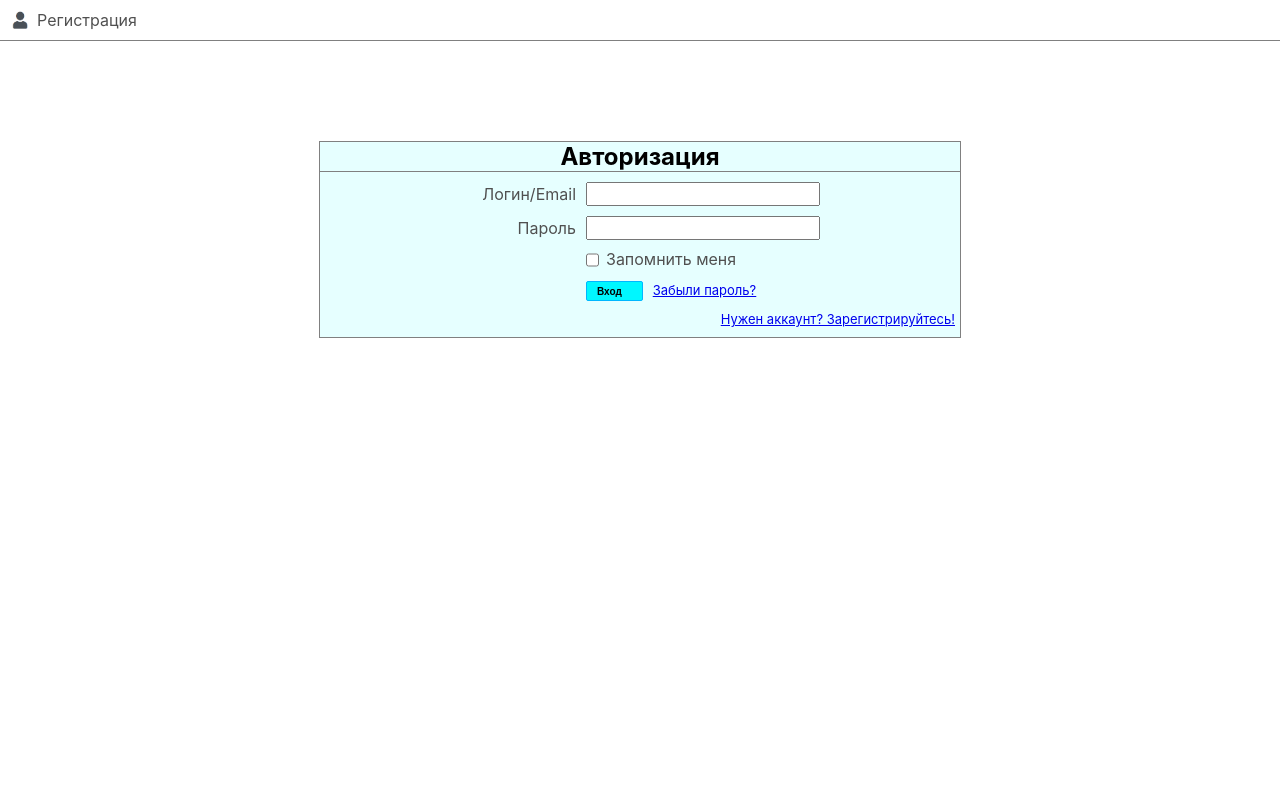
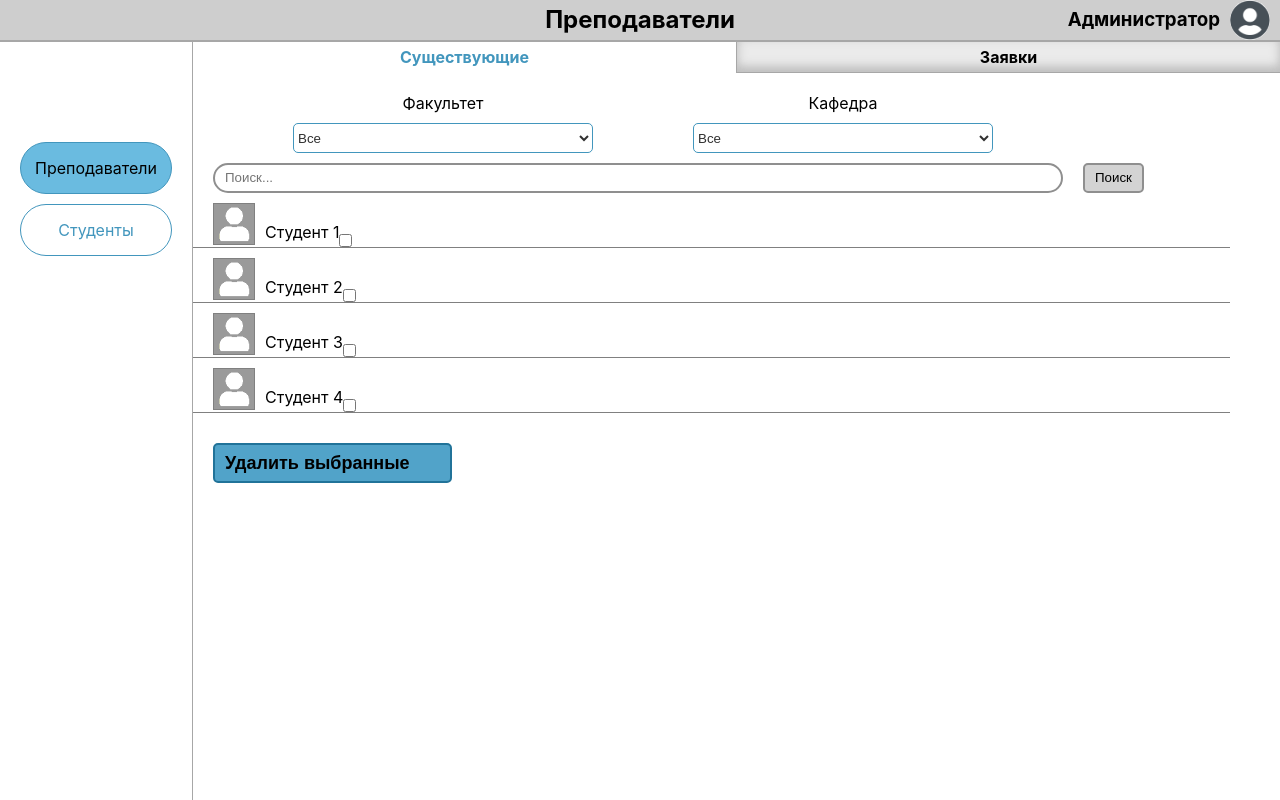
Before and after one commit to troybrox/Task-execution-system, a React (Create React App) app in the folder Client/: page /admin in a window 1280 px wide. Before the commit this address led to /auth. Built offline with nearby package versions, Linux system fonts and the light colour scheme.

Commit message:
swap tag functions, change members functions, add redux admin and fix checked

```diff
--- a/Client/src/components/Action/Action.js
+++ b/Client/src/components/Action/Action.js
@@ -1,35 +1,24 @@
 import React from 'react'
 import './Action.scss'
+import { connect } from 'react-redux'
+import { changeCheckedHandler } from '../../store/actions/admin'
 
 class Action extends React.Component {
-    state = {
-        users: [
-            {name: 'Студент 1', check: false},
-            {name: 'Студент 2', check: false},
-            {name: 'Студент 3', check: true},
-            {name: 'Студент 4', check: false}
-        ]
-    }
-
-    changeChecked = index => {
-        const users = [...this.state.users]
-        users[index].check = !users[index].check
-        this.setState({
-            users
-        })
-    }
-
     renderUsers = () => {
-        const list = this.state.users.map((item, index) => {
+        const list = this.props.showUsers.map((item, index) => {
             return (
                 <li
                     key={index}
                     className='user_list_admin'
-                    onClick={this.changeChecked.bind(this, index)}
+                    onClick={this.props.changeChecked.bind(this, index)}
                 >
                     <img src='images/card.png' alt='' />
-                    <span>{item.name}</span>
-                    {/* <input type='checkbox'  checked={item.check} /> */}
+                    <label htmlFor={`check-${index}`}>{item.name}</label>
+                    <input
+                        type='checkbox'
+                        id={`check-${index}`}
+                        // checked={item.check}
+                    />
                 </li>
             )
         })
@@ -45,4 +34,16 @@ class Action extends React.Component {
     }
 }
 
-export default Action
+// function mapStateToProps(state) {
+//     return {
+//         users: state.admin.users
+//     }
+// }
+
+function mapDispatchToProps(dispatch) {
+    return {
+        changeChecked: index => dispatch(changeCheckedHandler(index))
+    }
+}
+
+export default connect(null, mapDispatchToProps)(Action)
--- a/Client/src/components/Action/Action.scss
+++ b/Client/src/components/Action/Action.scss
@@ -25,14 +25,31 @@
                 margin-bottom: 2px;
             }
 
-            span {
+            label {
                 margin-left: 10px;
                 margin-bottom: 5px;
+                cursor: pointer;
+
+                // &:after {
+                //     content:'';
+                //     display:block;
+                //     height:14px;
+                //     width:14px;
+                //     outline:1px solid #939598;
+                // }
             }
 
-            input {
-                margin: 0 200px 0 auto;
-            }
+            // input {
+            //     display: none;
+            // }
+
+            // input:checked, label:after {
+            //     outline:1px solid #939598;
+            //     border:2px solid #fff;
+            //     width:10px;
+            //     height:10px;
+            //     background-color:#63849F;
+            // }
         }
     }
 }
--- a/Client/src/containers/Admin/Admin.js
+++ b/Client/src/containers/Admin/Admin.js
@@ -1,6 +1,7 @@
 import React from 'react'
 import './Admin.scss'
 import Action from '../../components/Action/Action'
+import { connect } from 'react-redux'
 // import axios from 'axios'
 
 class Admin extends React.Component {
@@ -10,11 +11,11 @@ class Admin extends React.Component {
             {value: 'Студенты', forSelect: 'Группа', active: false},
         ],
         hTitle: 'Преподаватели',
-
         tabTitles: [
             {title: 'Существующие', active: true},
             {title: 'Заявки', active: false}
         ],
+
         selects: [
             {
                 title: 'Факультет',
@@ -31,7 +32,12 @@ class Admin extends React.Component {
                 options: ['Все', '6213-010201D', '2402-020502A'],
                 show: false
             }
-        ]
+        ],
+
+        showButton: false,
+        wordAction: 'Удалить',
+
+        showUsers: this.props.users
     }
     // https://localhost:44303/api/admin/student/regrequest
     // https://localhost:44303/api/admin/student/add
@@ -60,6 +66,7 @@ class Admin extends React.Component {
     }
 
     chooseHandler = index => {
+        const showButton = false
         const aside = [...this.state.aside]
         const selects = [...this.state.selects]
 
@@ -78,7 +85,8 @@ class Admin extends React.Component {
         this.setState({
             aside,
             hTitle,
-            selects
+            selects,
+            showButton
         })
 
         // let url = 'https://localhost:44303/api/admin/teacher'
@@ -106,13 +114,25 @@ class Admin extends React.Component {
         // запрос на сервер для юзеров нужных
         // const response = axios.get('https://localhost:44303/api/admin/student/reqrequest')
         const tabTitles = [...this.state.tabTitles]
+        let wordAction = 'Удалить'
         tabTitles.forEach(el => {
             el.active = false
         })
         tabTitles[index].active = true
+        if (tabTitles[index].title === 'Заявки') wordAction = 'Добавить'
 
         this.setState({
-            tabTitles
+            tabTitles,
+            wordAction
+        })
+    }
+
+    checkSelect = event => {
+        let showButton = false
+        if (event.target.value !== 'Все') showButton = true
+
+        this.setState({
+            showButton
         })
     }
 
@@ -122,7 +142,9 @@ class Admin extends React.Component {
                 return (
                     <div key={index} className='sort_item'>
                         <p>{item.title}</p>
-                        <select>
+                        <select
+                            onChange = {item.title === 'Группа' ? event => this.checkSelect(event) : null }
+                        >
                             { this.renderOptions(item.options) }
                         </select>
                     </div>
@@ -140,6 +162,37 @@ class Admin extends React.Component {
             )
         })
     }
+
+    componentDidMount() {
+        // запрос на сервер для получения данных
+    }
+
+    searchHandler = () => {
+        const showUsers = [...this.props.users]
+        // const find
+        // if (find.trim() !== '') {
+            // сделать map'ом
+            // showUsers.forEach(el => {
+                // if (el.name.indexOf(find) === -1)
+                // удаляем из showUsers
+            // })
+        // }
+
+        this.setState({
+            showUsers
+        })
+    }
+
+    // ДЛЯ ПОДСВЕТКИ ЭЛЕМЕНТОВ ПОИСКА(В LOCAL STATE ХРАНИТЬ СТРОКУ ПОИСКА)
+    // И ФУНКЦИЮ ИСПОЛЬЗОВАТЬ ДЛЯ ACTION(ТАК ЖЕ СДЕЛАТЬ ПРОВЕРКУ НА ПУСТУЮ СТРОКУ)
+    // highlight = text => {
+    //     return text.id +
+    //     '. <b>' +
+    //     text.name.replace(new RegExp(this.query, 'gi'), '<span class="highlighted">$&</span>') +
+    //     '</b> - <em>' +
+    //     text.city.replace(new RegExp(this.query, 'gi'), '<span class="highlighted">$&</span>') +
+    //     '</em>';
+    // }
 
     render() {
         return (
@@ -169,18 +222,22 @@ class Admin extends React.Component {
 
                         <div className='sort'>
                             { this.renderSelect() }
-                            <button className='rm_button'>Удалить группу</button>
+                            { this.state.showButton ? <button className='rm_button'>{this.state.wordAction} группу</button> : null}
                         </div>
 
                         <div className='search'>
                             <input type='search' placeholder='Поиск...' />
-                            <button>Поиск</button>
+                            <button
+                                // onClick={this.searchHandler}
+                            >
+                                Поиск
+                            </button>
                         </div>
 
                         <Action
-
+                            showUsers={this.state.showUsers}
                         />
-                        <button className='rm_button bottom_button'>Удалить выбранные</button>
+                        <button className='rm_button bottom_button'>{this.state.wordAction} выбранные</button>
                     </div>
                 </main>
 
@@ -189,4 +246,16 @@ class Admin extends React.Component {
     }
 }
 
-export default Admin
+function mapStateToProps(state) {
+    return {
+        users: state.admin.users
+    }
+}
+
+function mapDispatchToProps(dispatch) {
+    return {
+
+    }
+}
+
+export default connect(mapStateToProps, mapDispatchToProps)(Admin)
--- a/Client/src/containers/Admin/Admin.scss
+++ b/Client/src/containers/Admin/Admin.scss
@@ -79,17 +79,16 @@
 
             .nav {
                 display: flex;
-                border-bottom: 1px solid rgb(167, 167, 167);
+
 
                 .tab {
+                    background: rgb(235, 235, 235);
                     line-height: 30px;
                     width: 50%;
                     text-align: center;
                     cursor: pointer;
-
-                    &:hover {
-                        background: rgb(235, 235, 235);
-                    }
+                    border-bottom: 1px solid rgb(167, 167, 167);
+                    box-shadow: inset 0 -5px 10px 1px rgba(167, 167, 167, 0.644);
 
                     &:nth-child(1) {
                         border-right: 1px solid rgb(167, 167, 167);
@@ -97,7 +96,10 @@
                 }
 
                 .active_tab {
-                    background: rgb(235, 235, 235);
+                    color: rgb(66, 150, 189);;
+                    background: #ffffff;
+                    border-bottom: none;
+                    box-shadow: none;
                 }
             }
 
--- a/Client/src/containers/Registration/Registration.js
+++ b/Client/src/containers/Registration/Registration.js
@@ -53,7 +53,6 @@ class Registration extends React.Component {
 		// если все поля валидны, то есть success = true
 		if (success) {
 			this.registerHandler()
-			// window.location.pathname = '/success'
 		} else {
 			// если success = false, то показываем какие поля невалидны
 			this.emptyFieldsHandler()
--- a/Client/src/store/actions/actionTypes.js
+++ b/Client/src/store/actions/actionTypes.js
@@ -1,3 +1,5 @@
 export const AUTH_SUCCESS = 'AUTH_SUCCESS'
 export const LOGOUT = 'LOGOUT'
 export const SUCCESS = 'SUCCESS'
+
+export const CHANGE_CHECKED = 'CHANGE_CHECKED'
--- /dev/null
+++ b/Client/src/store/actions/admin.js
@@ -0,0 +1,19 @@
+// import axios from 'axios'
+import { CHANGE_CHECKED } from './actionTypes'
+
+export function changeCheckedHandler(index) {
+    return (dispatch, getState) => {
+        const state = getState().admin
+        const users = [...state.users]
+        users[index].check = !users[index].check
+
+        dispatch(changeChecked(users))
+    }
+}
+
+export function changeChecked(users) {
+    return {
+        type: CHANGE_CHECKED,
+        users
+    }
+}
--- /dev/null
+++ b/Client/src/store/reducers/admin.js
@@ -0,0 +1,21 @@
+import { CHANGE_CHECKED } from "../actions/actionTypes"
+
+const initialState = {
+    users: [
+        {name: 'Студент 1', check: false},
+        {name: 'Студент 2', check: false},
+        {name: 'Студент 3', check: true},
+        {name: 'Студент 4', check: false}
+    ]
+}
+
+export default function adminReducer(state = initialState, action) {
+    switch (action.type) {
+        case CHANGE_CHECKED:
+            return {
+                ...state, users: action.users
+            }
+        default:
+            return state
+    }
+}
--- a/Client/src/store/reducers/auth.js
+++ b/Client/src/store/reducers/auth.js
@@ -4,7 +4,7 @@ const initialState = {
     title: 'Успешно',
     message: 'Действие прошло успешно! Дождитесь, пока администратор проверит информацию. Как только это произойдет, Вам на почту придет сообщение с подтверждением или отказом. Спасибо.',
     token: null,
-    role: null
+    role: 'admin'
 }
 
 export default function authReducer(state = initialState, action) {
--- a/Client/src/store/reducers/rootReducer.js
+++ b/Client/src/store/reducers/rootReducer.js
@@ -1,6 +1,8 @@
 import {combineReducers} from 'redux'
 import authReducer from './auth'
+import adminReducer from './admin'
 
 export default combineReducers({
-    auth: authReducer
+    auth: authReducer,
+    admin: adminReducer
 })
```
